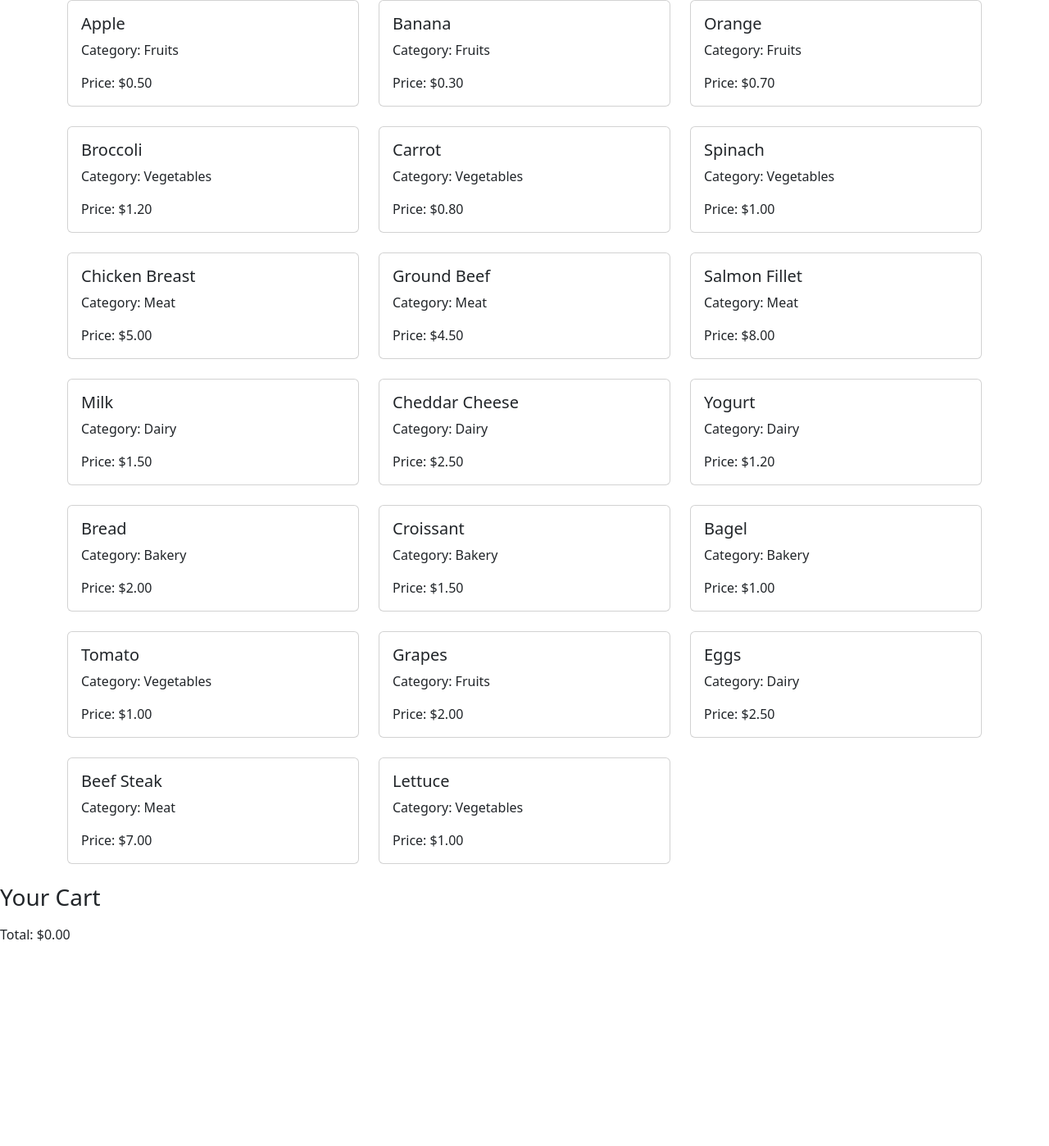
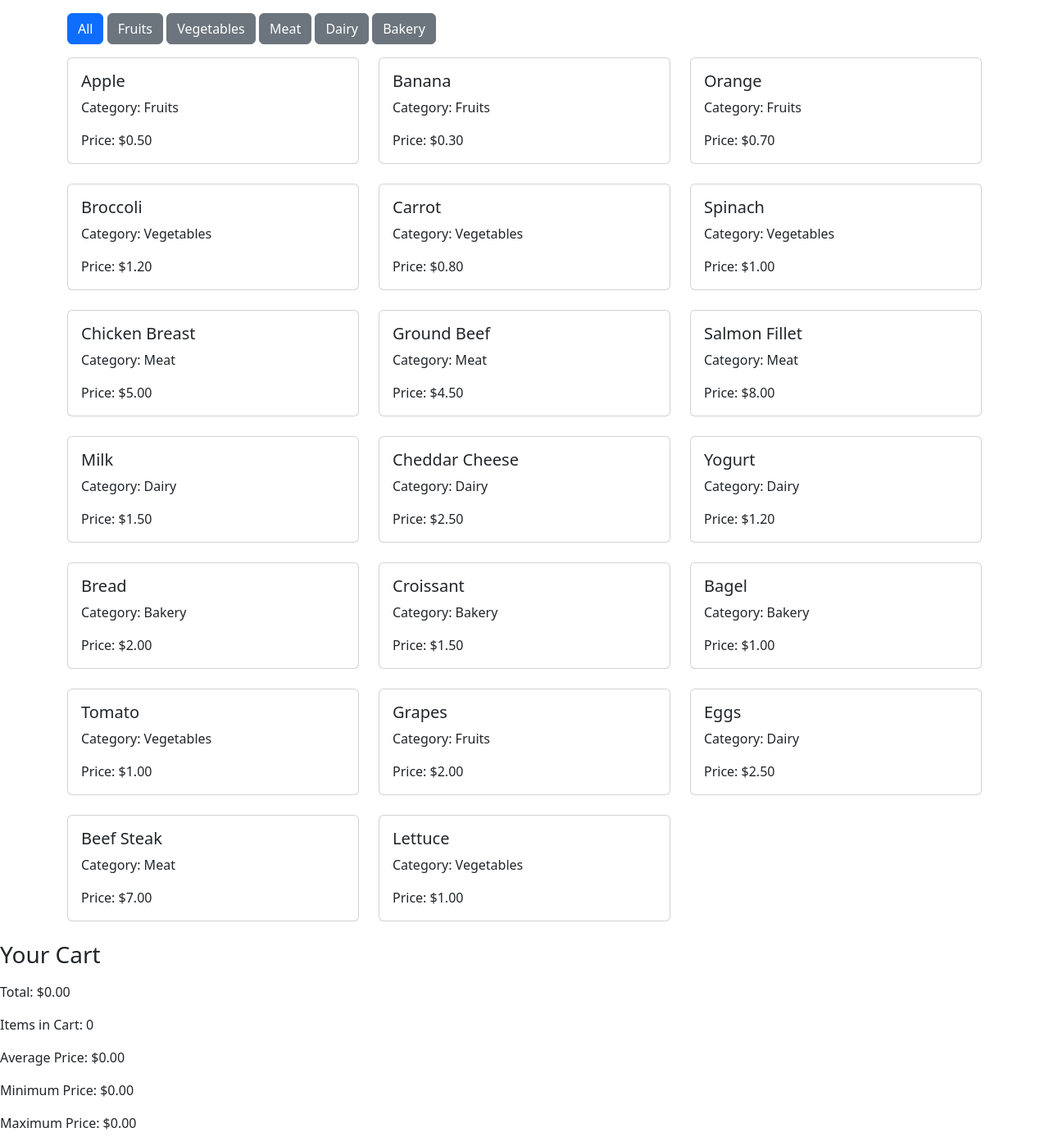
Before and after one commit to jbgaljb/supermarket_15.8, a plain HTML site: page index.html in a window 1280 px wide. Shown: the whole page at 82% size. Before the commit the page ends 1168 px from the top, so only its background shows below. Drawn offline with nearby package versions, Linux system fonts and the light colour scheme.

Commit message:
second commit

```diff
--- a/index.html
+++ b/index.html
@@ -17,6 +17,17 @@
     <title>Supermarket Items</title>
   </head>
   <body>
+    <!-- Category Buttons -->
+    <div class="container my-3">
+      <button class="btn btn-primary filter-btn" data-category="All">All</button>
+      <button class="btn btn-secondary filter-btn" data-category="Fruits">Fruits</button>
+      <button class="btn btn-secondary filter-btn" data-category="Vegetables">Vegetables</button>
+      <button class="btn btn-secondary filter-btn" data-category="Meat">Meat</button>
+      <button class="btn btn-secondary filter-btn" data-category="Dairy">Dairy</button>
+      <button class="btn btn-secondary filter-btn" data-category="Bakery">Bakery</button>
+    </div>
+
+    <!-- Items Container -->
     <div class="container">
       <div class="row" id="cardContainer">
         <!-- Cards will be injected here -->
@@ -30,6 +41,10 @@
         <!-- Cart items will be listed here -->
       </ul>
       <p>Total: $<span id="cartTotal">0.00</span></p>
+      <p>Items in Cart: <span id="cartItemsNumber">0</span></p>
+      <p>Average Price: $<span id="averagePrice">0.00</span></p>
+      <p>Minimum Price: $<span id="minimumPrice">0.00</span></p>
+      <p>Maximum Price: $<span id="maximumPrice">0.00</span></p>
     </div>
 
     <script>
@@ -60,13 +75,18 @@
       // Initialize cart items array
       const cartItems = [];
 
-      // Initialize cards in a grid layout - Bootstrap
+      // DOM Elements
       const container = document.getElementById('cardContainer');
       const cartItemsContainer = document.getElementById('cartItems');
       const cartTotal = document.getElementById('cartTotal');
+      const cartItemsNumber = document.getElementById('cartItemsNumber');
+      const averagePrice = document.getElementById('averagePrice');
+      const minimumPrice = document.getElementById('minimumPrice');
+      const maximumPrice = document.getElementById('maximumPrice');
 
-      // Render cards dynamically
-      container.innerHTML = items.map(item => `
+      // Function to render items based on selected category
+      function renderItems(filteredItems) {
+        container.innerHTML = filteredItems.map(item => `
           <div class="col-md-4 mb-4">
             <div class="card" data-name="${item.name}" data-price="${item.price}">
               <div class="card-body">
@@ -78,13 +98,31 @@
           </div>
         `).join('');
 
-      // Add event listeners to each card after they are rendered
+        // Add event listeners to each card
         document.querySelectorAll('.card').forEach(card => {
           card.addEventListener('click', function() {
             const itemName = this.getAttribute('data-name');
             const itemPrice = parseFloat(this.getAttribute('data-price'));
 
             addToCart(itemName, itemPrice);
+          });
+        });
+      }
+
+      // Initial render of all items
+      renderItems(items);
+
+      // Event listeners for filter buttons
+      document.querySelectorAll('.filter-btn').forEach(button => {
+        button.addEventListener('click', function() {
+          const category = this.getAttribute('data-category');
+
+          if (category === "All") {
+            renderItems(items);
+          } else {
+            const filteredItems = items.filter(item => item.category === category);
+            renderItems(filteredItems);
+          }
         });
       });
 
@@ -102,6 +140,10 @@
 
         const total = cartItems.reduce((sum, item) => sum + item.price, 0);
         cartTotal.innerText = total.toFixed(2);
+        cartItemsNumber.innerText = cartItems.length;
+        averagePrice.innerText = (total / cartItems.length).toFixed(2);
+        minimumPrice.innerText = Math.min(...cartItems.map(item => item.price)).toFixed(2);
+        maximumPrice.innerText = Math.max(...cartItems.map(item => item.price)).toFixed(2);
       }
     </script>
   </body>
```
Lines whose indentation alone changed are shown as unchanged.
